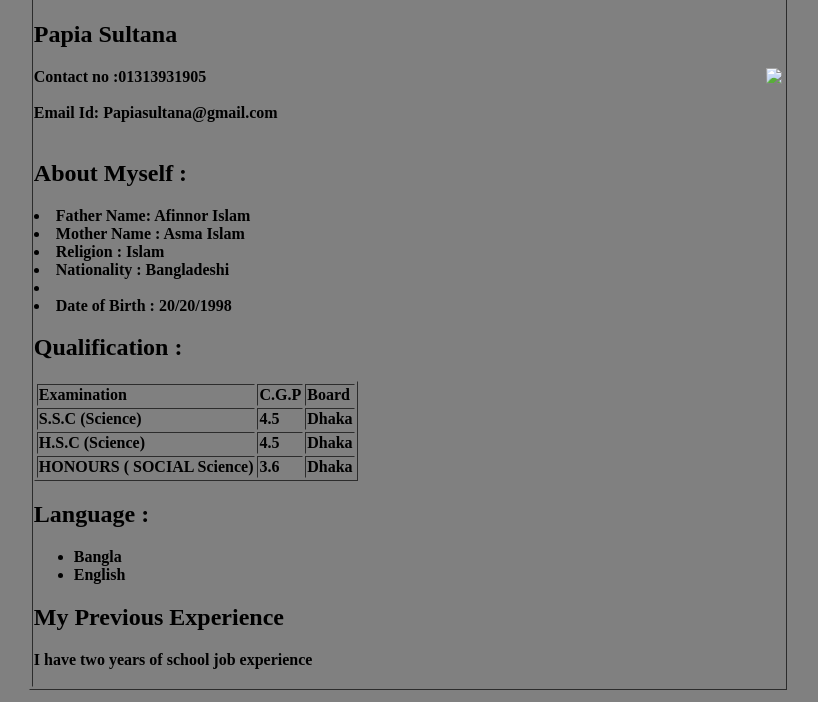
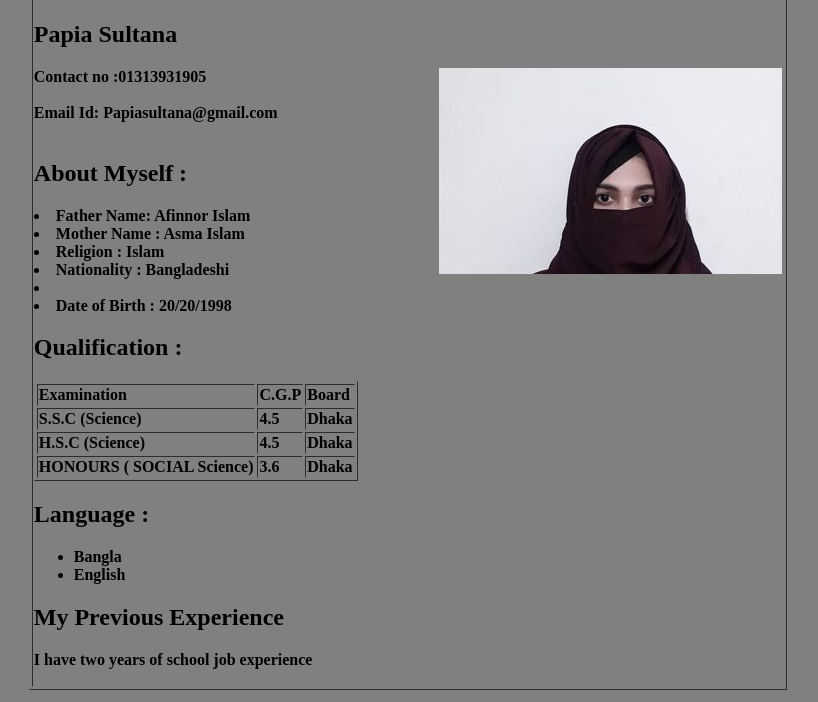
Before and after one commit to Dmpapia123/first-assignment, a plain HTML site: page index.html in a window 1280 px wide. Shown: the part 98-800 px from the top of the page, without its empty margins (232-1050 px from the left). Drawn offline with Linux system fonts and the light colour scheme.

Commit message:
Update index.html

```diff
--- a/index.html
+++ b/index.html
@@ -11,7 +11,7 @@
 			<th> <h1> Assignment create a cv using html code</h1> </th>
 		</tr>
 		<tr> <th>   <h2> Papia Sultana </h2>
-			<img src="images/pic.jpg"  align="right">
+			<img src="index/pic.jpg"  align="right">
 
 			<b> Contact no :01313931905 </b>
 			<br> <br>
```
